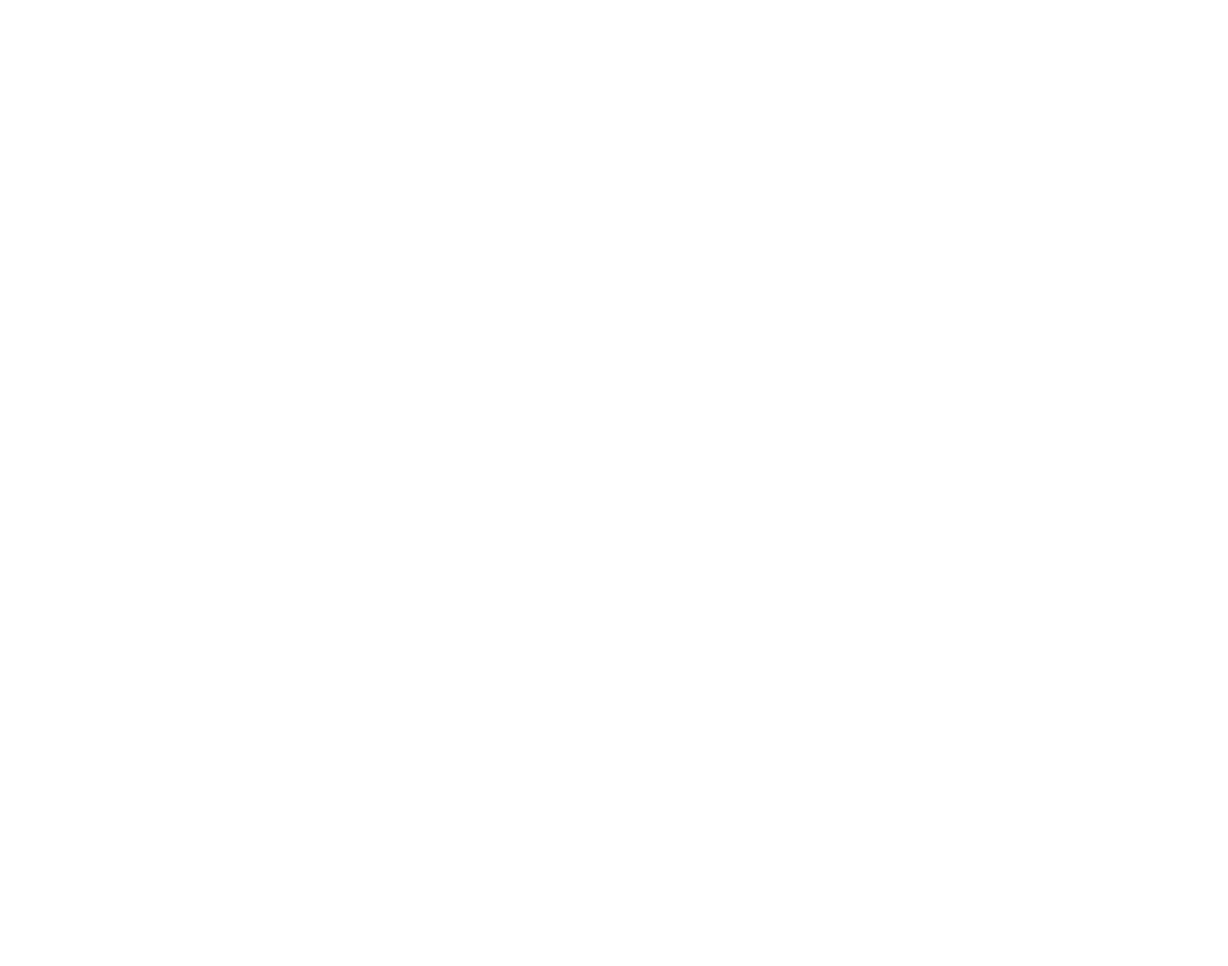
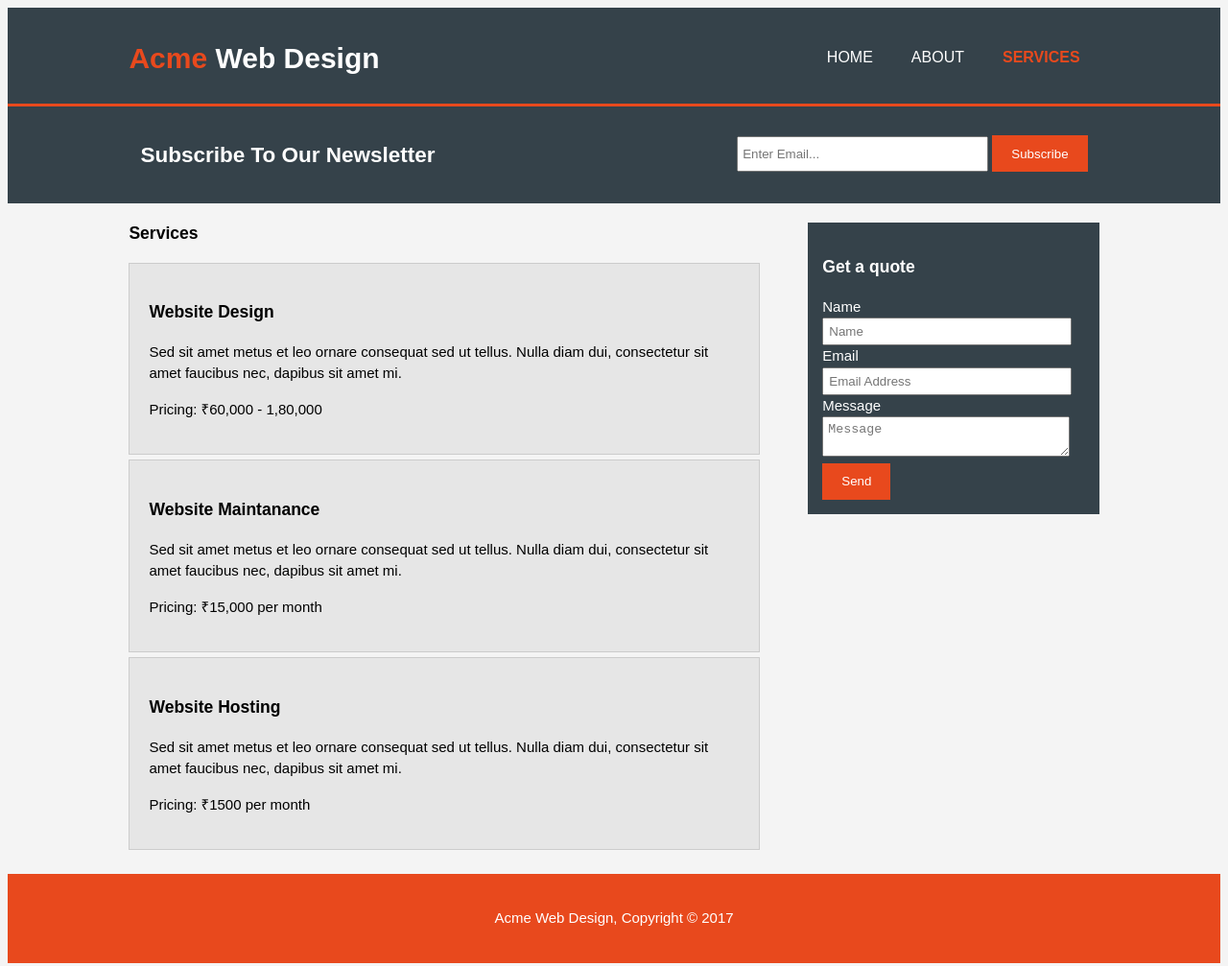
Before and after one commit to amalaugustinejose/BasicHTML5, a plain HTML site: page services.html in a window 1280 px wide. Shown: the whole page at 96% size. Before the commit the page ends 800 px from the top, so only its background shows below. Drawn offline with Linux system fonts and the light colour scheme.

Commit message:
Services page done, Desktop version done

```diff
--- a/css/style.css
+++ b/css/style.css
@@ -141,10 +141,24 @@ aside#sidebar {
 	width: 30%;
 }
 
+aside#sidebar .quote input, aside#sidebar .quote textarea {
+	width: 90%;
+	padding: 5px;
+}
+
 /* Main-col */
 article#main-col {
 	width: 65%;
 	float: left;
+}
+
+/* Services */
+ul#services li {
+	list-style: none;
+	padding: 20px;
+	border: #CCCCCC 1px solid;
+	margin-bottom: 5px;
+	background: #E6E6E6;
 }
 
 footer {
--- a/services.html
+++ b/services.html
@@ -0,0 +1,89 @@
+<!DOCTYPE html>
+<html>
+<head>
+	<meta charset="utf-8">
+	<meta name="viewport" content="width=device-width">
+	<meta name="description" content="Affordable and professional web design">
+	<meta name="keywords" content="web design, affordable web design, professional web design">
+	<meta name="author" content="Amal Augustine Jose">
+	<title>Acme Web Design | About</title>
+	<link rel="stylesheet" type="text/css" href="./css/style.css">
+</head>
+<body>
+
+	<header>
+		<div class="container">
+			<div id="branding">
+				<h1><span class="highlight">Acme</span> Web Design</h1>
+			</div>
+			<nav>
+				<ul>
+					<li><a href="index.html">Home</a></li>
+					<li><a href="about.html">About</a></li>
+					<li  class="current"><a href="services.html">Services</a></li>
+				</ul>
+			</nav>
+		</div>
+	</header>
+
+	<section id="newsletter">
+		<div class="container">
+			<h1>Subscribe To Our Newsletter</h1>
+			<form>
+				<input type="email" placeholder="Enter Email...">
+				<button type="submit" class="button_1">Subscribe</button>
+			</form>
+		</div>
+	</section>
+
+	<section id="main">
+		<div class="container">
+			<article id="main-col">
+				<h1 class="page-title">Services</h1>
+				<ul id="services">
+					<li>
+						<h3>Website Design</h3>
+						<p>Sed sit amet metus et leo ornare consequat sed ut tellus. Nulla diam dui, consectetur sit amet faucibus nec, dapibus sit amet mi.</p>
+						<p>Pricing: ₹60,000 - 1,80,000</p>
+					</li>
+					<li>
+						<h3>Website Maintanance</h3>
+						<p>Sed sit amet metus et leo ornare consequat sed ut tellus. Nulla diam dui, consectetur sit amet faucibus nec, dapibus sit amet mi.</p>
+						<p>Pricing: ₹15,000 per month</p>
+					</li>
+					<li>
+						<h3>Website Hosting</h3>
+						<p>Sed sit amet metus et leo ornare consequat sed ut tellus. Nulla diam dui, consectetur sit amet faucibus nec, dapibus sit amet mi.</p>
+						<p>Pricing: ₹1500 per month</p>
+					</li>
+				</ul>
+			</article>
+			<aside id="sidebar">
+				<div class="dark">
+					<h3>Get a quote</h3>
+					<form class="quote">
+						<div>
+							<label>Name</label><br>
+							<input type="text" placeholder="Name">
+						</div>
+						<div>
+							<label>Email</label><br>
+							<input type="email" placeholder="Email Address">
+						</div>
+						<div>
+							<label>Message</label><br>
+							<textarea placeholder="Message"></textarea>
+						</div>
+						<button class="button_1" type="submit">Send</button>
+					</form>
+				</div>
+			</aside>
+		</div>
+	</section>
+
+	<footer>
+		<p>Acme Web Design, Copyright &copy; 2017</p>
+	</footer>
+
+</body>
+</html>
```
Also changed, not shown: about.html (+4 -4 lines).
